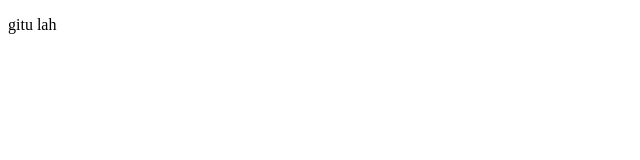
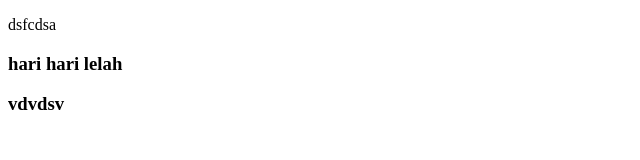
Before and after one commit to FitraMaul/Rpl-1, a plain HTML site: page index.html in a window 1280 px wide. Shown: the whole page, without its empty margins (0-640 px from the left). Drawn offline with Linux system fonts and the light colour scheme.

```diff
--- a/index.html
+++ b/index.html
@@ -6,6 +6,9 @@
     <title>Document</title>
 </head>
 <body>
-    <p>gitu lah</p>
+    <p>dsfcdsa</p>
+
+    <h3>hari hari lelah</h3>
+    <h3>vdvdsv</h3>
 </body>
 </html>
```
